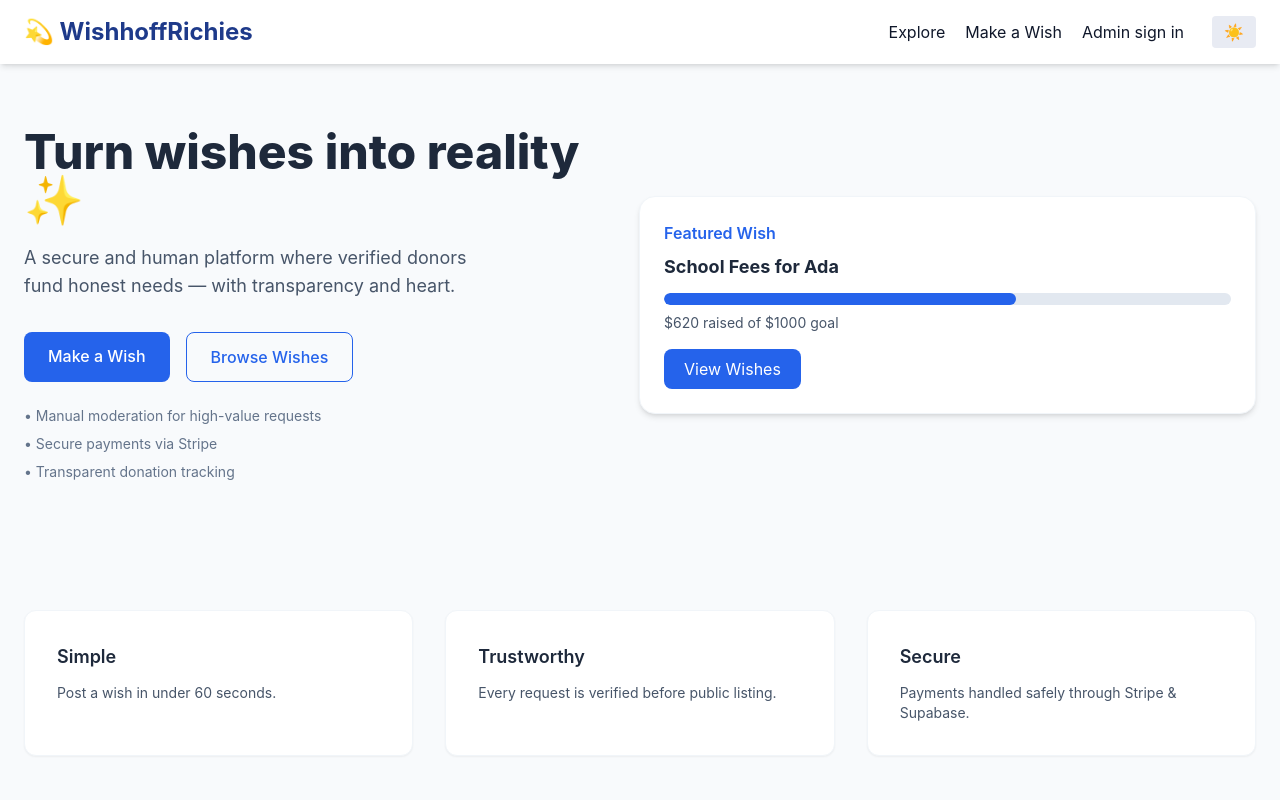
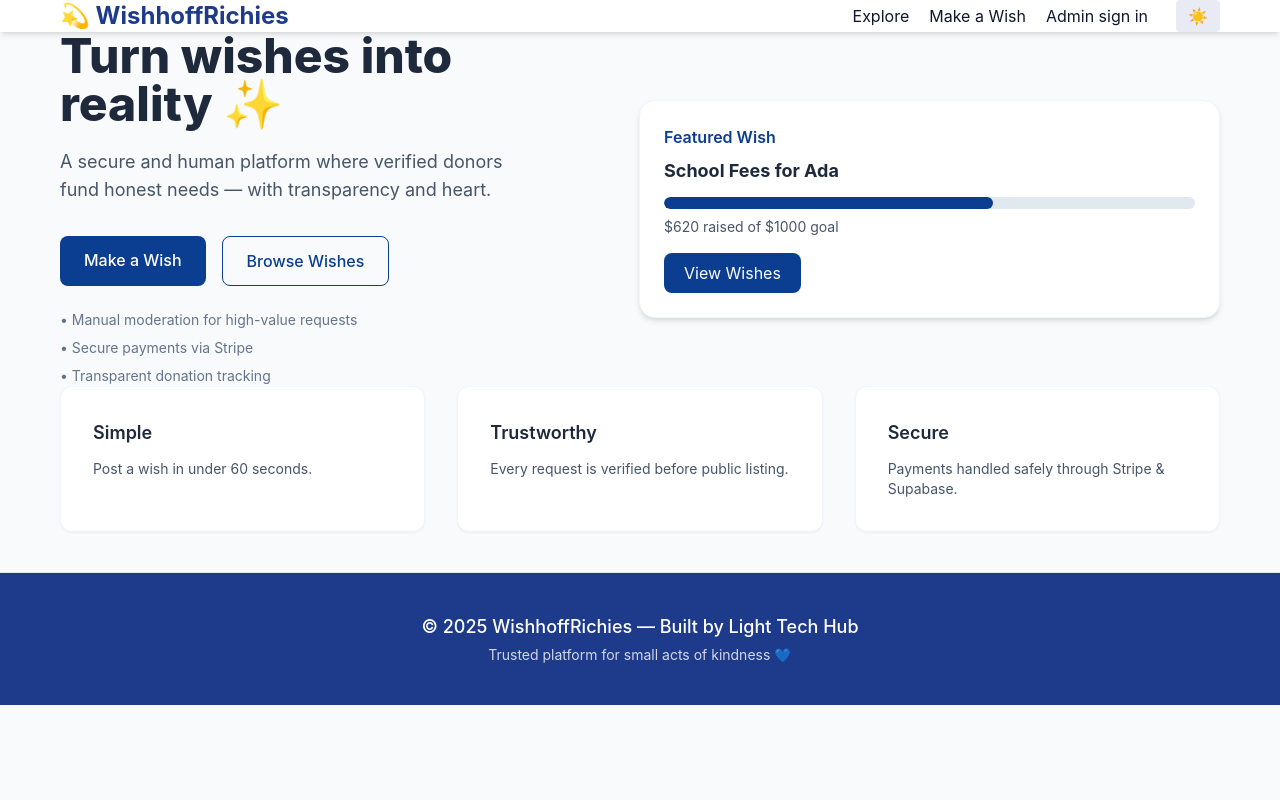
Before and after one commit to Lightcomputerstechnology/WishhoffRichies, a Next.js app: page / in a window 1280 px wide. Shown: the top 800 px of the page. Built offline with nearby package versions, Linux system fonts and the light colour scheme; no server answers.

Commit message:
Update globals.css

```diff
--- a/styles/globals.css
+++ b/styles/globals.css
@@ -47,3 +47,73 @@ footer {
 .message {
   @apply mt-4 text-center font-medium text-primary;
 }
+/* === WishhoffRichies Custom Theme & Animations === */
+
+/* Primary DALL·E blue (consistent across site) */
+:root {
+  --color-primary: #0b3d91; /* deep, elegant dark blue */
+  --color-primary-hover: #0a357d;
+}
+
+/* Use the color everywhere Tailwind reads .text-primary etc */
+.text-primary {
+  color: var(--color-primary);
+}
+.bg-primary {
+  background-color: var(--color-primary);
+}
+.border-primary {
+  border-color: var(--color-primary);
+}
+.hover\:bg-primary:hover {
+  background-color: var(--color-primary-hover);
+}
+.hover\:text-primary:hover {
+  color: var(--color-primary-hover);
+}
+
+/* === Smooth Fade Animations === */
+@keyframes fade-in {
+  0% { opacity: 0; transform: translateY(8px); }
+  100% { opacity: 1; transform: translateY(0); }
+}
+@keyframes fade-up {
+  0% { opacity: 0; transform: translateY(20px); }
+  100% { opacity: 1; transform: translateY(0); }
+}
+
+.animate-fade-in {
+  animation: fade-in 0.6s ease-out both;
+}
+.animate-fade-up {
+  animation: fade-up 0.8s ease-out both;
+}
+
+/* === Card and Layout Enhancements === */
+.card {
+  background: white;
+  border-radius: 12px;
+  box-shadow: 0 4px 12px rgba(0,0,0,0.08);
+  padding: 1.5rem;
+  transition: transform 0.25s ease, box-shadow 0.25s ease;
+}
+.dark .card {
+  background: #111827; /* darker for dark mode */
+}
+.card:hover {
+  transform: translateY(-4px);
+  box-shadow: 0 8px 18px rgba(0,0,0,0.12);
+}
+
+/* Container alignment fix for footer & navbar */
+.container {
+  max-width: 1200px;
+  margin: 0 auto;
+  padding: 0 1.25rem;
+}
+
+/* Smooth transitions across theme modes */
+html {
+  scroll-behavior: smooth;
+  transition: background-color 0.4s, color 0.4s;
+}
```
